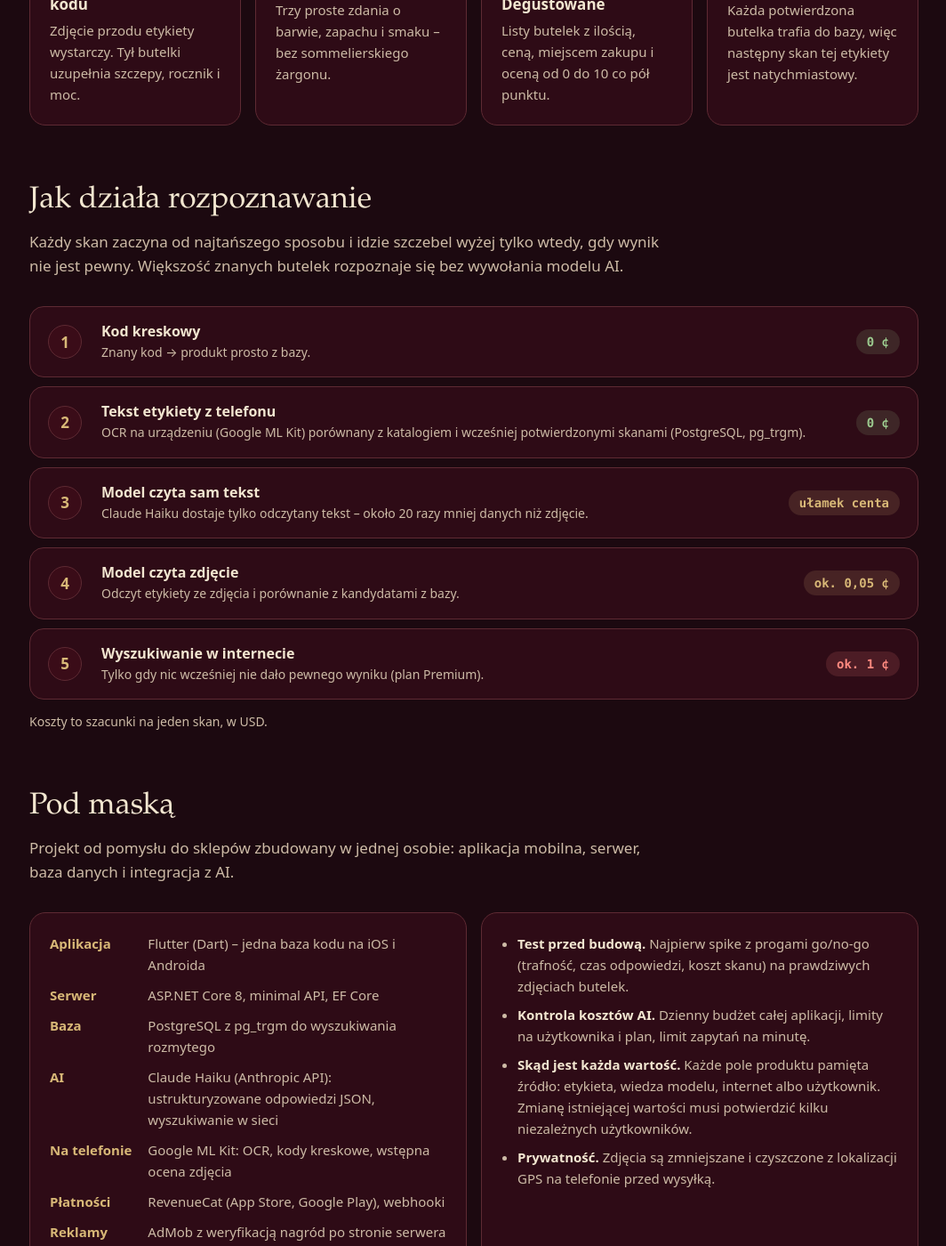
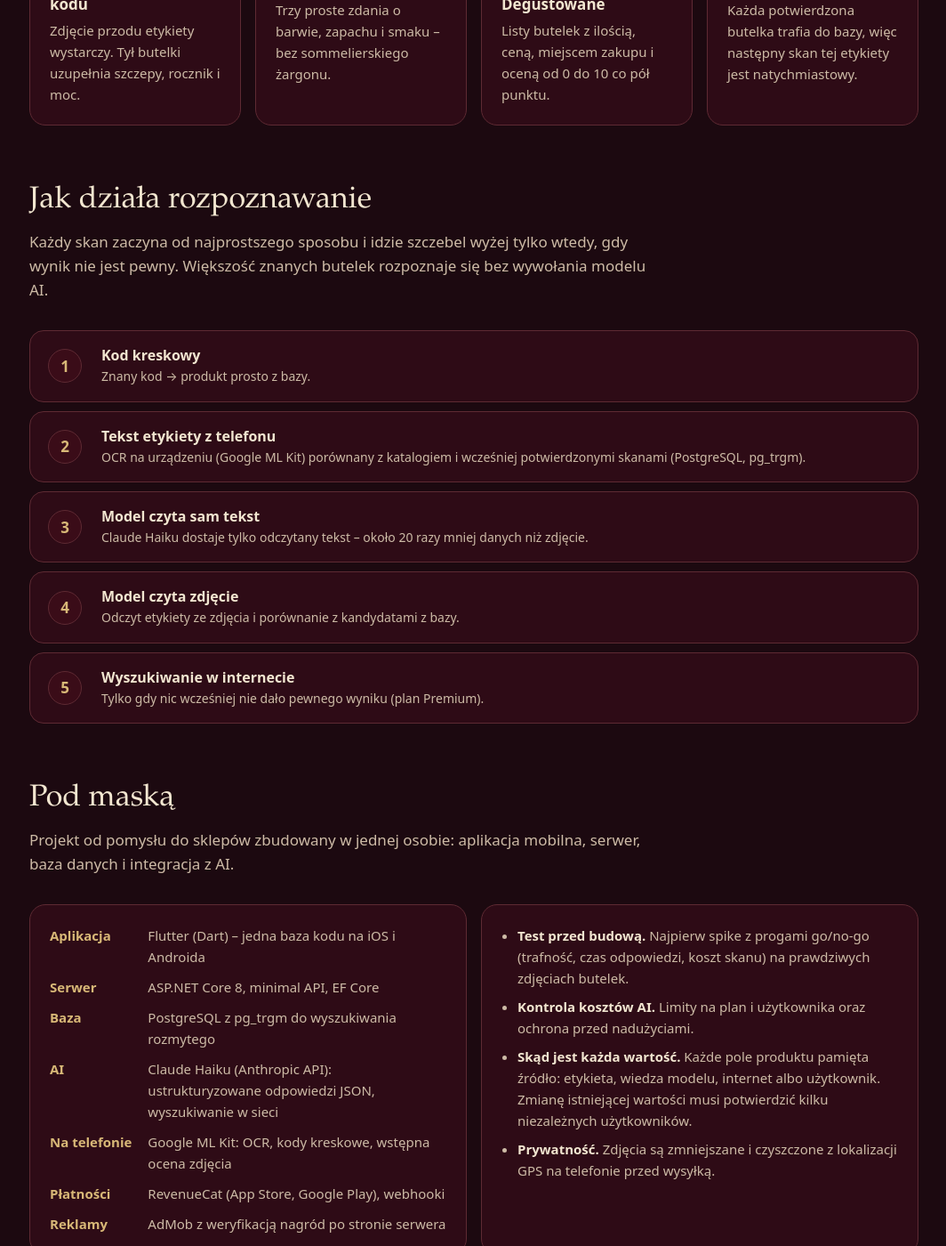
Before and after one commit to jandabrowski2002/cellar, a Jekyll site: the page built from index.html, in a window 1280 px wide and 1400 px high, scrolled down 939 px. Shown: the whole window at 89% size, without its empty margins (107-1171 px from the left). Built offline with Jekyll 4.4.1, drawn with Linux system fonts in a browser that asks for light colours.

Commit message:
Strona: bez kosztów skanów i szczegółów budżetu

```diff
--- a/index.html
+++ b/index.html
@@ -60,30 +60,24 @@ description: Cellar rozpoznaje butelkę po zdjęciu etykiety, opisuje jej smak i
 <section class="block" id="jak-dziala">
   <div class="wrap">
     <h2>Jak działa rozpoznawanie</h2>
-    <p class="sub">Każdy skan zaczyna od najtańszego sposobu i idzie szczebel wyżej tylko wtedy, gdy wynik nie jest pewny. Większość znanych butelek rozpoznaje się bez wywołania modelu AI.</p>
+    <p class="sub">Każdy skan zaczyna od najprostszego sposobu i idzie szczebel wyżej tylko wtedy, gdy wynik nie jest pewny. Większość znanych butelek rozpoznaje się bez wywołania modelu AI.</p>
     <ol class="ladder">
       <li>
         <div><h3>Kod kreskowy</h3><p>Znany kod → produkt prosto z bazy.</p></div>
-        <span class="cost free">0 ¢</span>
       </li>
       <li>
         <div><h3>Tekst etykiety z telefonu</h3><p>OCR na urządzeniu (Google ML Kit) porównany z katalogiem i wcześniej potwierdzonymi skanami (PostgreSQL, pg_trgm).</p></div>
-        <span class="cost free">0 ¢</span>
       </li>
       <li>
         <div><h3>Model czyta sam tekst</h3><p>Claude Haiku dostaje tylko odczytany tekst – około 20 razy mniej danych niż zdjęcie.</p></div>
-        <span class="cost low">ułamek centa</span>
       </li>
       <li>
         <div><h3>Model czyta zdjęcie</h3><p>Odczyt etykiety ze zdjęcia i porównanie z kandydatami z bazy.</p></div>
-        <span class="cost low">ok. 0,05 ¢</span>
       </li>
       <li>
         <div><h3>Wyszukiwanie w internecie</h3><p>Tylko gdy nic wcześniej nie dało pewnego wyniku (plan Premium).</p></div>
-        <span class="cost high">ok. 1 ¢</span>
       </li>
     </ol>
-    <p class="ladder-note">Koszty to szacunki na jeden skan, w USD.</p>
   </div>
 </section>
 
@@ -106,7 +100,7 @@ description: Cellar rozpoznaje butelkę po zdjęciu etykiety, opisuje jej smak i
       <div class="card">
         <ul>
           <li><strong>Test przed budową.</strong> Najpierw spike z progami go/no-go (trafność, czas odpowiedzi, koszt skanu) na prawdziwych zdjęciach butelek.</li>
-          <li><strong>Kontrola kosztów AI.</strong> Dzienny budżet całej aplikacji, limity na użytkownika i plan, limit zapytań na minutę.</li>
+          <li><strong>Kontrola kosztów AI.</strong> Limity na plan i użytkownika oraz ochrona przed nadużyciami.</li>
           <li><strong>Skąd jest każda wartość.</strong> Każde pole produktu pamięta źródło: etykieta, wiedza modelu, internet albo użytkownik. Zmianę istniejącej wartości musi potwierdzić kilku niezależnych użytkowników.</li>
           <li><strong>Prywatność.</strong> Zdjęcia są zmniejszane i czyszczone z lokalizacji GPS na telefonie przed wysyłką.</li>
         </ul>
```
Also changed, not shown: README.md.
